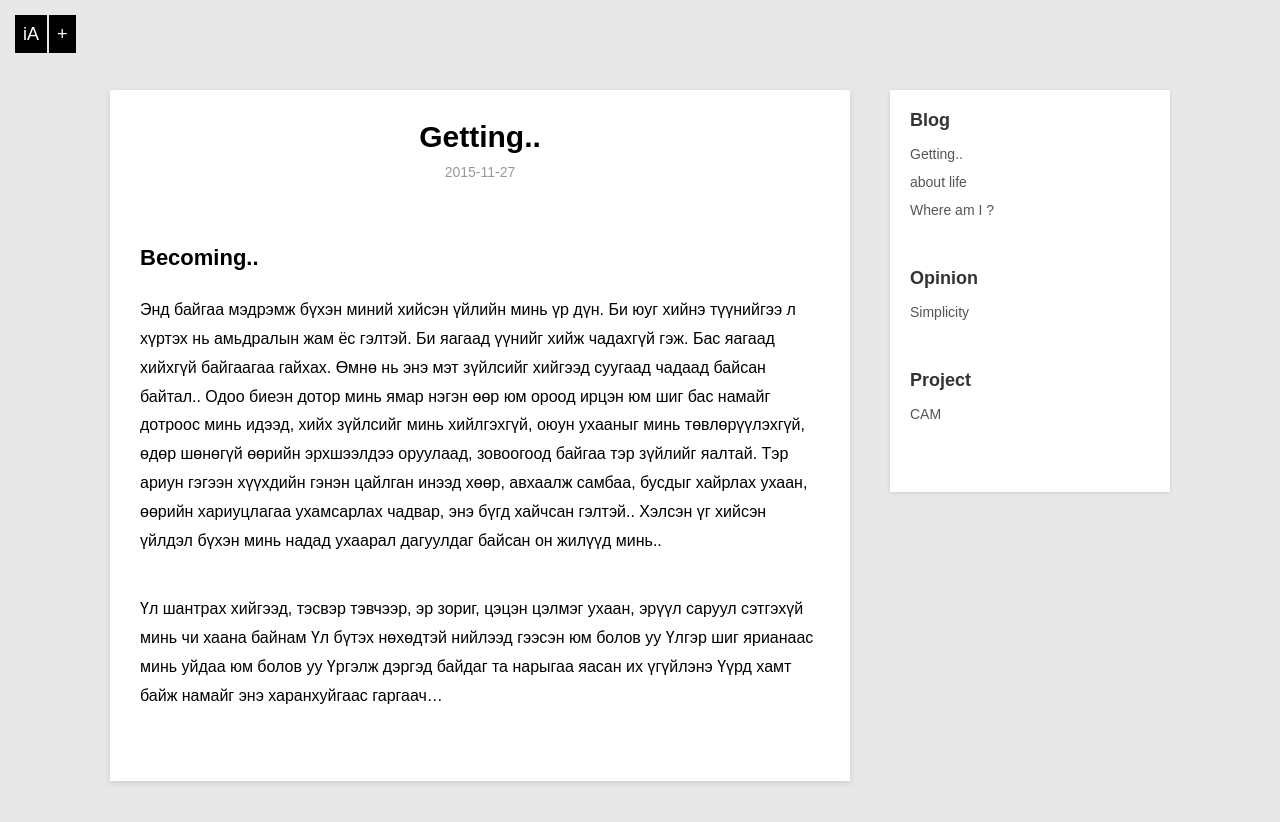
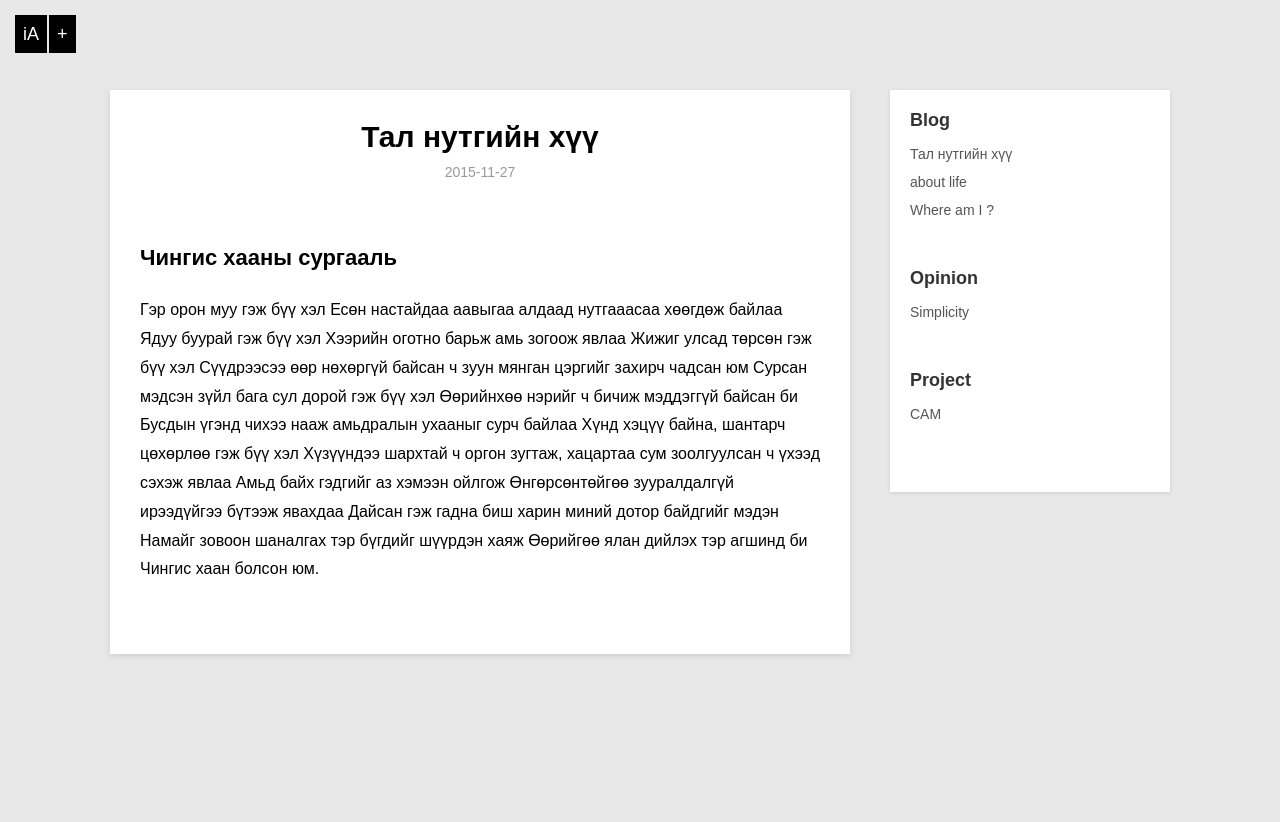
Before and after one commit to iUniverse/iUniverse.github.io, a Jekyll site: the page built from _posts/blog/2015-11-27-mid.md, in a window 1280 px wide. Shown: the top 822 px of the page. Built offline with Jekyll 4.4.1, drawn with Linux system fonts in a browser that asks for light colours; Markdown is read by kramdown in place of the engine named in the settings.

Commit message:
that's it.
all.

```diff
--- a/_posts/blog/2015-11-27-mid.md
+++ b/_posts/blog/2015-11-27-mid.md
@@ -1,15 +1,24 @@
 ---
 layout: post
-title: Getting..
+title: Тал нутгийн хүү
 category: blog
-description: please, remember how I loved you
+description:
 ---
-##Becoming..
+##Чингис хааны сургааль
 
-Энд байгаа мэдрэмж бүхэн миний хийсэн үйлийн минь үр дүн. Би юуг хийнэ түүнийгээ л хүртэх нь амьдралын жам ёс гэлтэй. Би яагаад үүнийг хийж чадахгүй гэж. Бас яагаад хийхгүй байгаагаа гайхах. Өмнө нь энэ мэт зүйлсийг хийгээд суугаад чадаад байсан байтал.. Одоо биеэн дотор минь ямар нэгэн өөр юм ороод ирцэн юм шиг бас намайг дотроос минь идээд, хийх зүйлсийг минь хийлгэхгүй, оюун ухааныг минь төвлөрүүлэхгүй, өдөр шөнөгүй өөрийн эрхшээлдээ оруулаад, зовоогоод байгаа тэр зүйлийг яалтай. Тэр ариун гэгээн хүүхдийн гэнэн цайлган инээд хөөр, авхаалж самбаа, бусдыг хайрлах ухаан, өөрийн хариуцлагаа ухамсарлах чадвар, энэ бүгд хайчсан гэлтэй.. Хэлсэн үг хийсэн үйлдэл бүхэн минь надад ухаарал дагуулдаг байсан он жилүүд минь..
-
-Үл шантрах хийгээд, тэсвэр тэвчээр, эр зориг, цэцэн цэлмэг ухаан, эрүүл саруул сэтгэхүй минь чи хаана байнам
-Үл бүтэх нөхөдтэй нийлээд гээсэн юм болов уу
-Үлгэр шиг ярианаас минь уйдаа юм болов уу
-Үргэлж дэргэд байдаг та нарыгаа яасан их үгүйлэнэ
-Үүрд хамт байж намайг энэ харанхуйгаас гаргаач...
+Гэр орон муу гэж бүү хэл
+Есөн настайдаа аавыгаа алдаад нутгааасаа хөөгдөж байлаа
+Ядуу буурай гэж бүү хэл
+Хээрийн оготно барьж амь зогоож явлаа
+Жижиг улсад төрсөн гэж бүү хэл
+Сүүдрээсээ өөр нөхөргүй байсан ч зуун мянган цэргийг захирч чадсан юм
+Сурсан мэдсэн зүйл бага сул дорой гэж бүү хэл
+Өөрийнхөө нэрийг ч бичиж мэддэггүй байсан би
+Бусдын үгэнд чихээ нааж амьдралын ухааныг сурч байлаа
+Хүнд хэцүү байна, шантарч цөхөрлөө гэж бүү хэл
+Хүзүүндээ шархтай ч оргон зугтаж, хацартаа сум зоолгуулсан ч үхээд сэхэж явлаа
+Амьд байх гэдгийг аз хэмээн ойлгож
+Өнгөрсөнтөйгөө зууралдалгүй ирээдүйгээ бүтээж явахдаа
+Дайсан гэж гадна биш харин миний дотор байдгийг мэдэн
+Намайг зовоон шаналгах тэр бүгдийг шүүрдэн хаяж
+Өөрийгөө ялан дийлэх тэр агшинд би Чингис хаан болсон юм.
```
